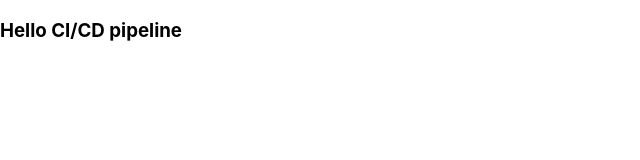
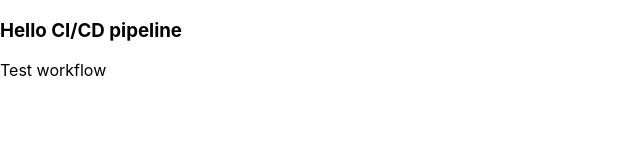
Before and after one commit to miyurugunarathna/ci-cd-test, a React (Create React App) app: page / in a window 1280 px wide. Shown: the top 160 px of the page, without its empty margins (0-640 px from the left). Built offline with nearby package versions, Linux system fonts and the light colour scheme.

Commit message:
Add testing text

```diff
--- a/src/components/main.js
+++ b/src/components/main.js
@@ -4,6 +4,7 @@ const Main = () => {
     return (
         <div>
             <h3>Hello CI/CD pipeline</h3>
+            <p>Test workflow</p>
         </div>
     )
 }
```
